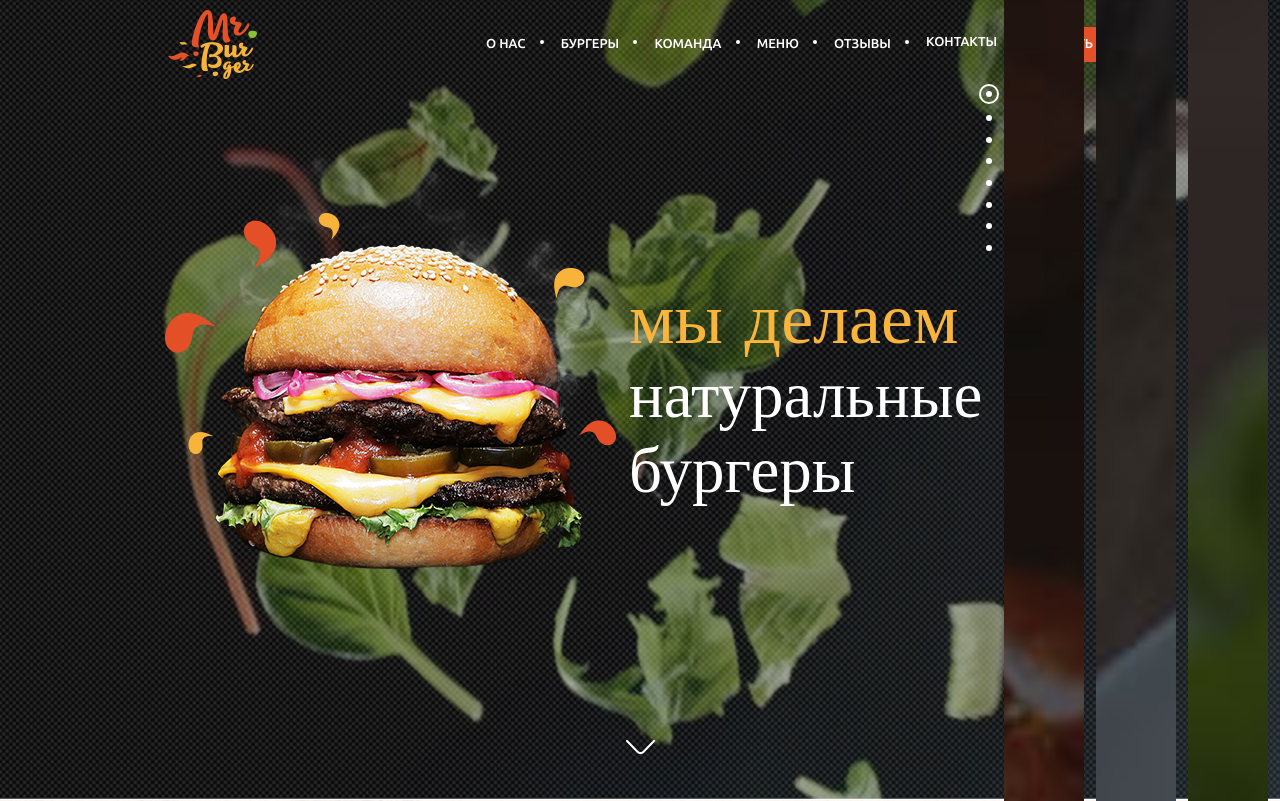
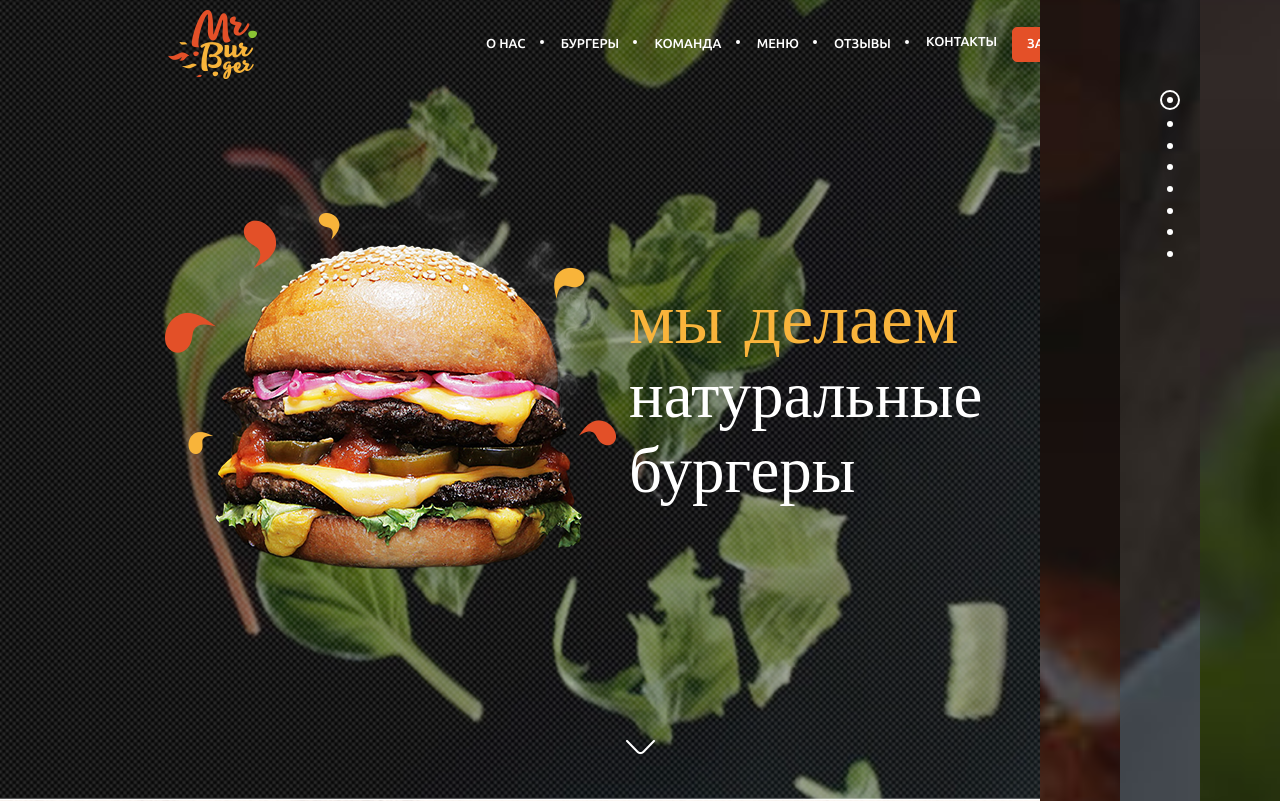
Before and after one commit to mmezentseva/project_burgers, a plain HTML site: page index.html in a window 1280 px wide. Shown: the top 801 px of the page. Drawn offline with Linux system fonts and the light colour scheme; files whose address does not match are found by name.

Commit message:
verstka_without adaptiv

```diff
--- a/scss/section/main-nav.scss
+++ b/scss/section/main-nav.scss
@@ -1,8 +1,8 @@
 .main-nav {
   display: flex;
   position: fixed;
-  top: 84px;
-  right: 281px;
+  top: 90px;
+  right: 100px;
 }
 .main-nav__list {
   display: flex;
--- a/scss/section/menu-bar.scss
+++ b/scss/section/menu-bar.scss
@@ -59,7 +59,7 @@
 }
 .menu-accordion__elem {
   display: flex;
-  width: 8%;
+  width: 80px;
   height: 100%;
   overflow: hidden;
   cursor: pointer;
--- a/scss/section/order.scss
+++ b/scss/section/order.scss
@@ -39,6 +39,7 @@
   border-radius: 5px;
   padding: 5px 20px;
   width: 100%;
+  outline: none;
 }
 .form__row {
   display: flex;
@@ -88,6 +89,7 @@
 	border-radius: 5px;
   resize: none;
   overflow: auto;
+  outline: none;
 }
 .form__radio {
   margin-right: 22px;
```
Also changed, not shown: scss/main_burgers.css.
